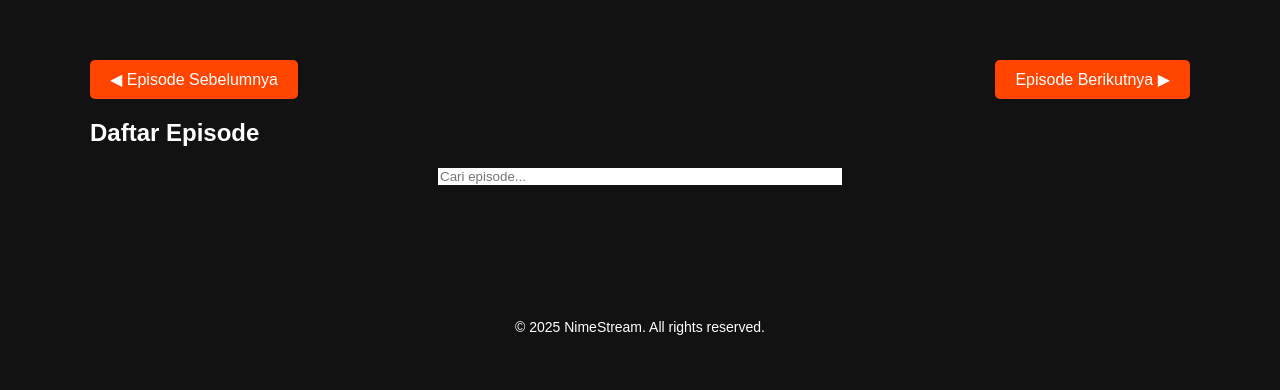
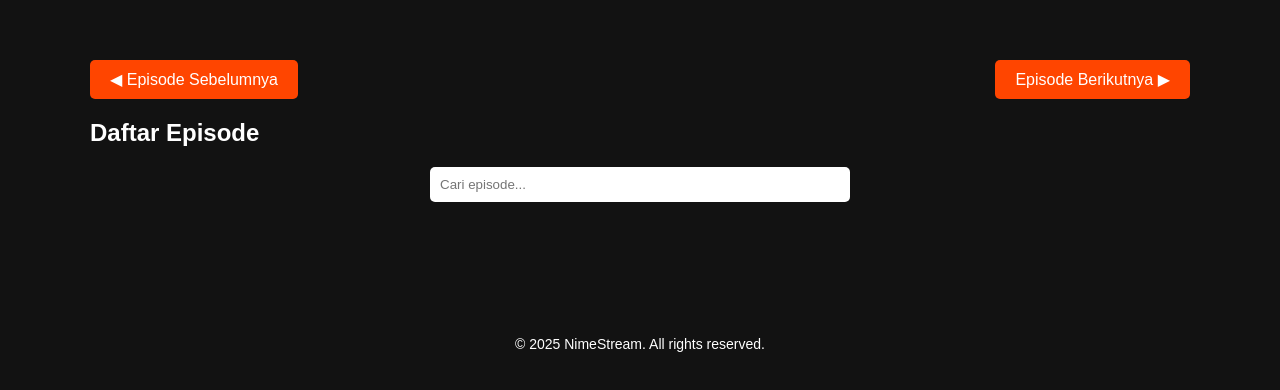
Before and after one commit to Msnewbee/NimeStream-, a plain HTML site: page index.html in a window 1280 px wide. Shown: the part 1384-1774 px from the top of the page. Drawn offline with Linux system fonts and the light colour scheme.

Commit message:
Update styles.css

```diff
--- a/styles.css
+++ b/styles.css
@@ -150,6 +150,8 @@ main {
 .search-box .search-input {
   width: 80%;
   max-width: 400px;
+  padding: 10px;
+  border-radius: 5px;
   border: none;
 }
 
```
